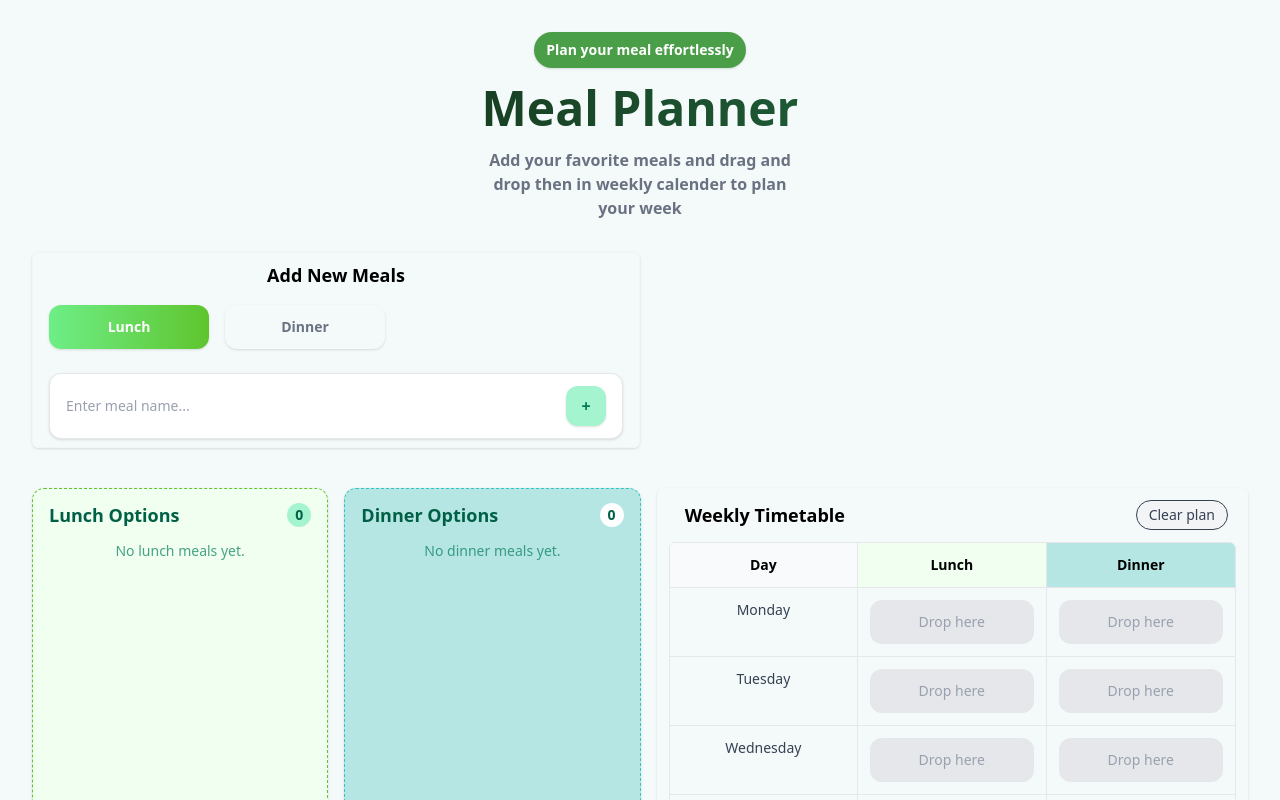
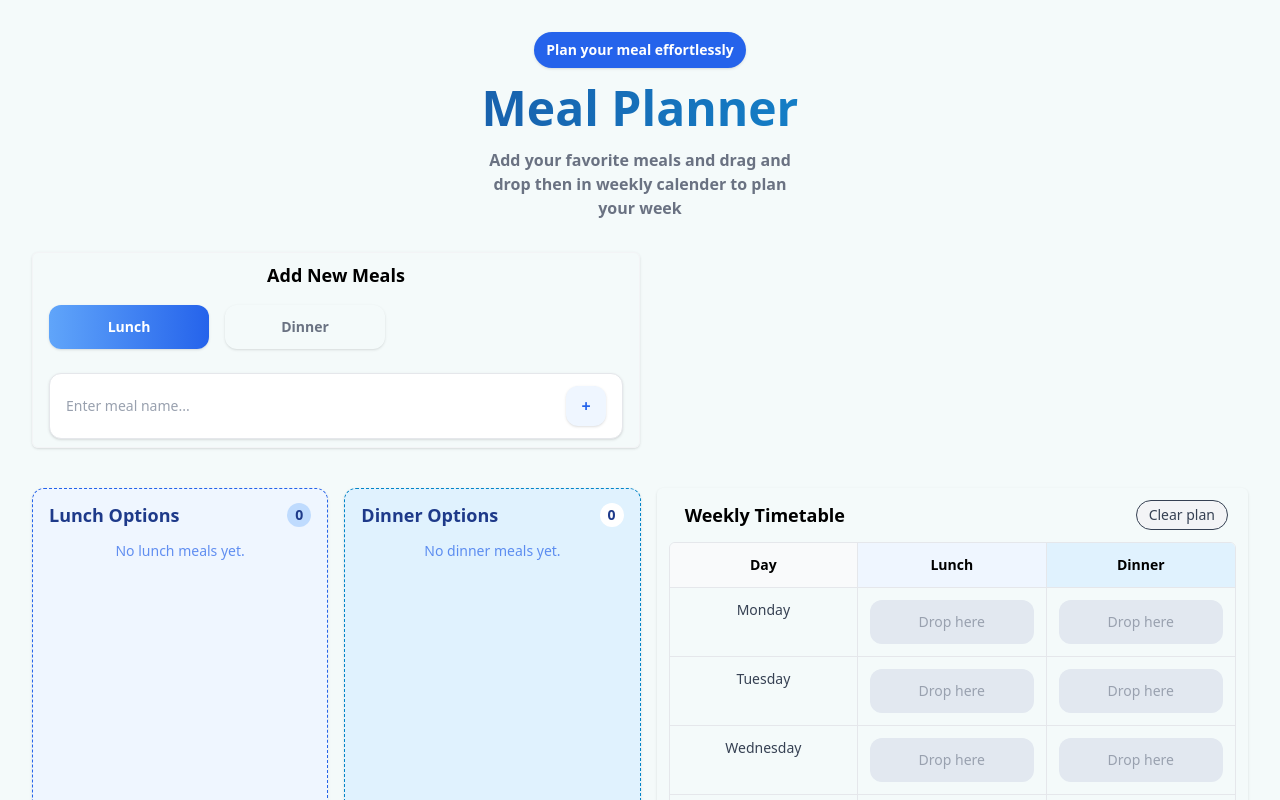
Before and after one commit to Pratyushapatil/what-for-dinner, a React app: page / in a window 1280 px wide. Shown: the top 800 px of the page. Built offline with nearby package versions, Linux system fonts and the light colour scheme; the HTML template or start-up script is replaced by a standard one.

Commit message:
feat: update color constants in APP_COLORS and refactor MealForm and MealListCard components for improved styling

```diff
--- a/src/Screens/mealform.tsx
+++ b/src/Screens/mealform.tsx
@@ -40,7 +40,7 @@ const MealForm = () => {
             title="Lunch Options"
             emptyMessage="No lunch meals yet."
             meals={lunchMeals}
-            badgeClassName="bg-emerald-200"
+            badgeStyle={{ backgroundColor: APP_COLORS.lunchBadgeBg }}
             wrapperClassName="rounded-xl border border-dashed px-4 py-3 shadow-sm md:basis-1/4"
             wrapperStyle={{
               borderColor: APP_COLORS.lunchAccent,
--- a/src/Screens/mealform/components/MealListCard.tsx
+++ b/src/Screens/mealform/components/MealListCard.tsx
@@ -1,5 +1,6 @@
 import type { CSSProperties, DragEvent } from 'react'
 import DeleteButton from '../../../lib/components/DeleteButton'
+import { APP_COLORS } from '../../../lib/constants/colors'
 import type { Meal } from '../../../lib/utils/MealStorage'
 import type { WeekSlot } from '../model'
 
@@ -34,17 +35,21 @@ const MealListCard = ({
 }: MealListCardProps) => (
   <div className={wrapperClassName} style={wrapperStyle}>
     <div className="flex items-center justify-between">
-      <h3 className="text-lg font-bold text-emerald-800">{title}</h3>
+      <h3 className="text-lg font-bold" style={{ color: APP_COLORS.mealHeaderTitleStart }}>
+        {title}
+      </h3>
       <span
-        className={`flex h-6 w-6 items-center justify-center rounded-full text-sm font-semibold text-emerald-800 ${badgeClassName ?? ''}`}
-        style={badgeStyle}
+        className={`flex h-6 w-6 items-center justify-center rounded-full text-sm font-semibold ${badgeClassName ?? ''}`}
+        style={{ color: APP_COLORS.mealHeaderTitleStart, ...badgeStyle }}
       >
         {meals.length}
       </span>
     </div>
     <div className="mt-3 flex flex-col gap-2">
       {meals.length === 0 ? (
-        <p className="text-sm text-emerald-700/70">{emptyMessage}</p>
+        <p className="text-sm opacity-70" style={{ color: APP_COLORS.lunchAccent }}>
+          {emptyMessage}
+        </p>
       ) : (
         meals.map((meal) => (
           <div
--- a/src/lib/components/ActionButton/ActionButton.tsx
+++ b/src/lib/components/ActionButton/ActionButton.tsx
@@ -1,4 +1,5 @@
 import type ActionButtonProps from './ActionButton.props'
+import { APP_COLORS } from '../../constants/colors'
 
 const BaseActionButton = ({ children, className, ...buttonProps }: ActionButtonProps) => (
   <button type="button" className={className} {...buttonProps}>
@@ -8,7 +9,8 @@ const BaseActionButton = ({ children, className, ...buttonProps }: ActionButtonP
 
 export const AddActionButton = ({ children, className, ...buttonProps }: ActionButtonProps) => (
   <BaseActionButton
-    className={`flex h-10 w-10 items-center justify-center rounded-xl bg-emerald-200 text-emerald-700 shadow-sm font-extrabold ${className ?? ''}`}
+    className={`flex h-10 w-10 items-center justify-center rounded-xl shadow-sm font-extrabold ${className ?? ''}`}
+    style={{ backgroundColor: APP_COLORS.lunchSoftBg, color: APP_COLORS.lunchAccent }}
     {...buttonProps}
   >
     {children ?? 'Add'}
--- a/src/lib/constants/colors.ts
+++ b/src/lib/constants/colors.ts
@@ -2,21 +2,22 @@ export const APP_COLORS = {
   pageBackground: '#f4fafa',
   neutralHint: '#888',
 
-  mealHeaderBg: '#4a9e48',
-  mealHeaderTitleStart: '#111e0b',
-  mealHeaderTitleEnd: '#247a4d',
+  mealHeaderBg: '#2563eb',
+  mealHeaderTitleStart: '#1e3a8a',
+  mealHeaderTitleEnd: '#0ea5e9',
 
-  lunchGradientStart: '#6eee87',
-  lunchAccent: '#5fc52e',
-  lunchSoftBg: '#F0FFF0',
+  lunchGradientStart: '#60a5fa',
+  lunchAccent: '#2563eb',
+  lunchSoftBg: '#eff6ff',
+  lunchBadgeBg: '#bfdbfe',
 
-  dinnerAccent: '#32c4c0',
-  dinnerGradientStart: '#8de9d5',
-  dinnerBorder: '#8bded8',
-  dinnerSoftBg: '#B5E6E4',
-  dinnerSoftCardBg: '#d3e8e7',
+  dinnerAccent: '#0284c7',
+  dinnerGradientStart: '#38bdf8',
+  dinnerBorder: '#38bdf8',
+  dinnerSoftBg: '#e0f2fe',
+  dinnerSoftCardBg: '#dbeafe',
 
-  dropZoneBg: '#e5e7eb',
+  dropZoneBg: '#e2e8f0',
 } as const
 
 export const LOGO_COLORS = {
@@ -32,23 +33,22 @@ export const LOGO_COLORS = {
 
 export const ALL_HEX_COLORS = [
   '#00D8FF',
-  '#111e0b',
-  '#247a4d',
-  '#32c4c0',
+  '#0284c7',
+  '#0ea5e9',
+  '#1e3a8a',
+  '#2563eb',
+  '#38bdf8',
   '#41D1FF',
-  '#4a9e48',
-  '#5fc52e',
+  '#60a5fa',
   '#61dafbaa',
   '#646cffaa',
-  '#6eee87',
+  '#bfdbfe',
   '#888',
-  '#8bded8',
-  '#8de9d5',
-  '#B5E6E4',
   '#BD34FE',
-  '#d3e8e7',
-  '#e5e7eb',
-  '#F0FFF0',
+  '#dbeafe',
+  '#e0f2fe',
+  '#e2e8f0',
+  '#eff6ff',
   '#f4fafa',
   '#FFA800',
   '#FFDD35',
```
